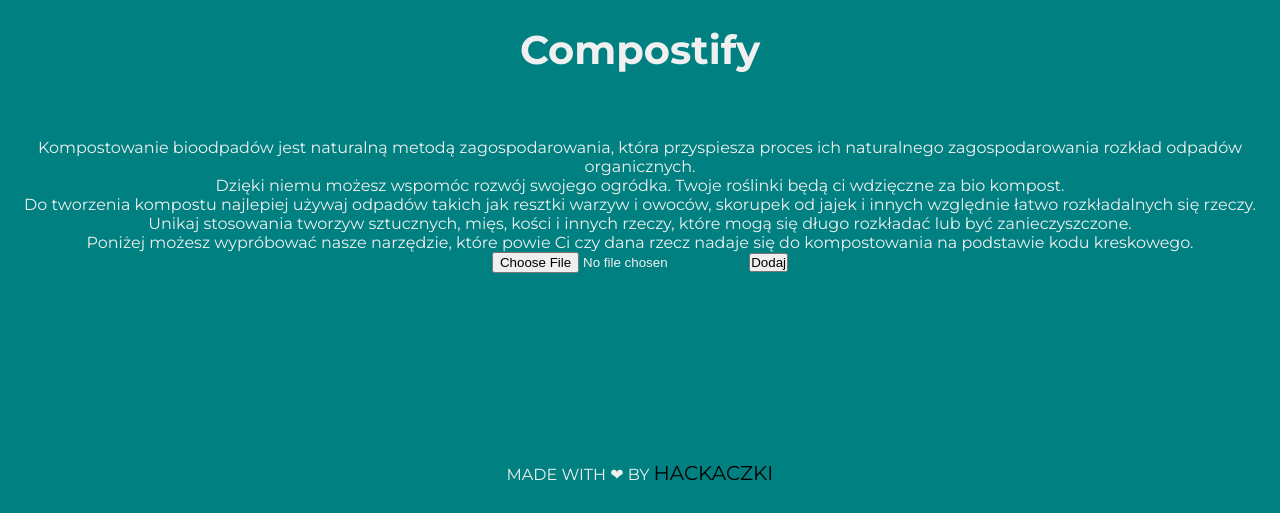
After one commit to hackaczki/compostify, a Flask app: page /guide in a window 1280 px wide. The commit adds this page. Shown: the top 513 px of the page. Run offline with Flask 3, Linux system fonts and the light colour scheme; parts of the project's set-up code (start-up, migrations or seed data) failed here and were passed over.

Commit message:
Maybe model

```diff
--- a/main.py
+++ b/main.py
@@ -10,6 +10,7 @@ from sqlalchemy import func, DateTime
 import bcrypt
 import datetime
 import plotly.graph_objects as go
+import utils
 
 
 ##### SERVER FLASK
@@ -170,6 +171,16 @@ def forum():
 def guide():
     return render_template('guide.html')
 
+@app.route('/success', methods = ['POST'])
+def success():
+    if request.method == 'POST':
+        f = request.files['file']
+        f.save(f.filename)
+        bcode = utils.BarcodeReader(filename)
+        compost_ready = utils.composte_ready(bcode)
+        compost_ready = "ready" if compost_ready else "not ready"
+        return render_template("guide.html", file = f.filename, compostable = compost_ready)
+
 @server.route('/composting_tracker')
 def composting_tracker():
     return redirect(url_for('/'))
--- /dev/null
+++ b/templates/guide.html
@@ -0,0 +1,33 @@
+{% extends "base.html" %}
+
+{% block includes %}
+  <link rel="stylesheet" type="text/css" href="{{ url_for('static', filename='css/styles.css') }}"/>
+{% endblock %}
+
+
+{% block content %}
+
+  <!--- Action Buttons --->
+  <ul>
+    <li>Kompostowanie bioodpadów jest naturalną metodą zagospodarowania, która przyspiesza proces ich naturalnego zagospodarowania
+rozkład odpadów organicznych.</li>
+    <li>Dzięki niemu możesz wspomóc rozwój swojego ogródka. Twoje roślinki będą ci wdzięczne za bio kompost.</li>
+    <li>Do tworzenia kompostu najlepiej używaj odpadów takich jak resztki warzyw i owoców, skorupek od jajek i innych względnie łatwo rozkładalnych się rzeczy.</li>
+    <li>Unikaj stosowania tworzyw sztucznych, mięs, kości i innych rzeczy, które mogą się długo rozkładać lub być zanieczyszczone.</li>
+    <li>Poniżej możesz wypróbować nasze narzędzie, które powie Ci czy dana rzecz nadaje się do kompostowania na podstawie kodu kreskowego.</li>
+  </ul>
+    <form action = "/success" method = "post" enctype="multipart/form-data">
+        <input type="file" name="file" />
+        <input type = "submit" value="Dodaj">
+    </form>
+
+    {% if file %}
+      <p>{{ file }} - According to our data it is {{ compost_ready }} to be composted</p>
+    {% endif %}
+
+
+  <br>
+  <br>
+  <br>
+  <br>
+{% endblock %}
--- a/templates/index.html
+++ b/templates/index.html
@@ -8,6 +8,8 @@
 {% block content %}
 
   <!--- Action Buttons --->
+
+  <a href="forum">Forum</a>
 
   <div class="split2 left">
     <h1 style="margin-bottom: 100px;">
```
Also changed, not shown: site.db (added).
